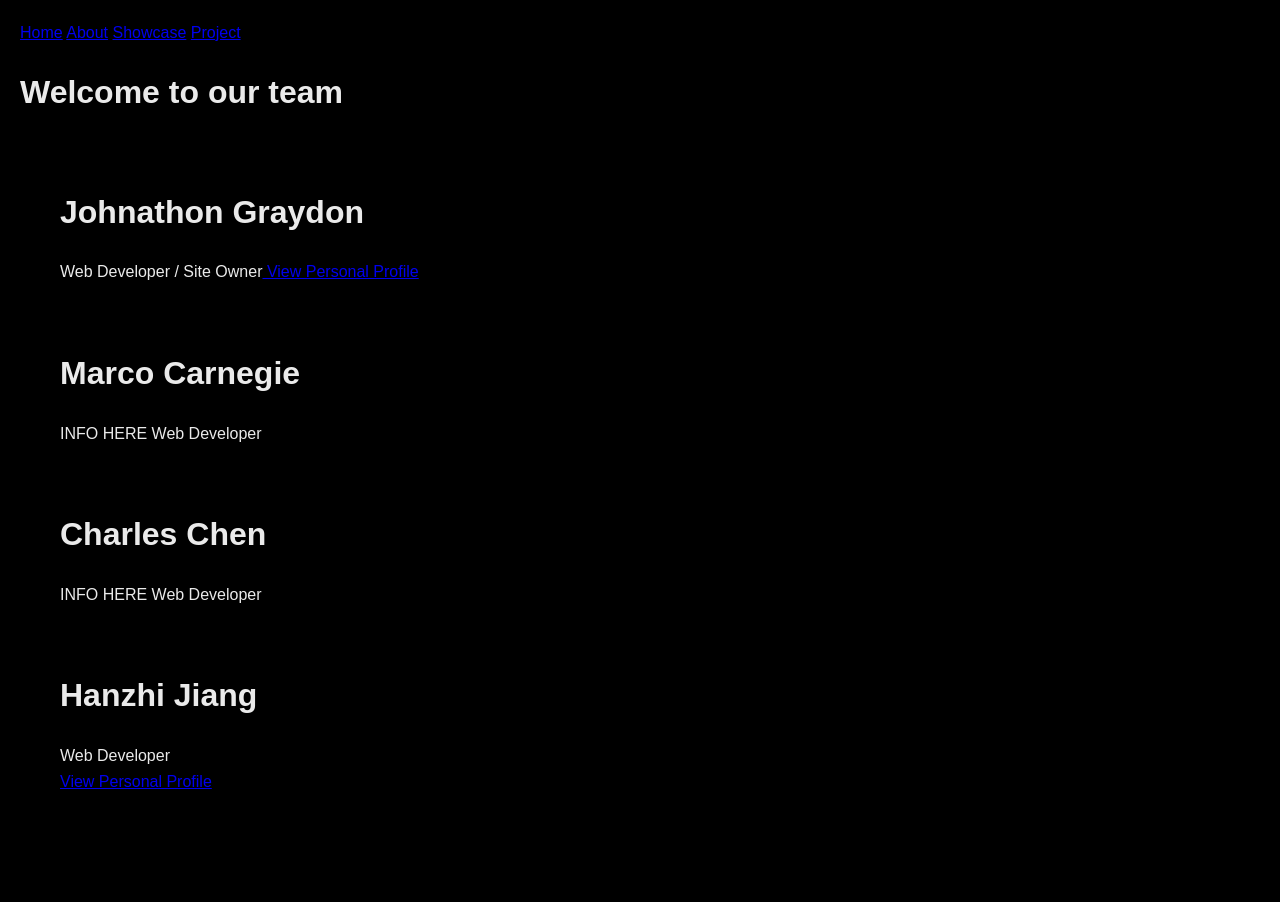
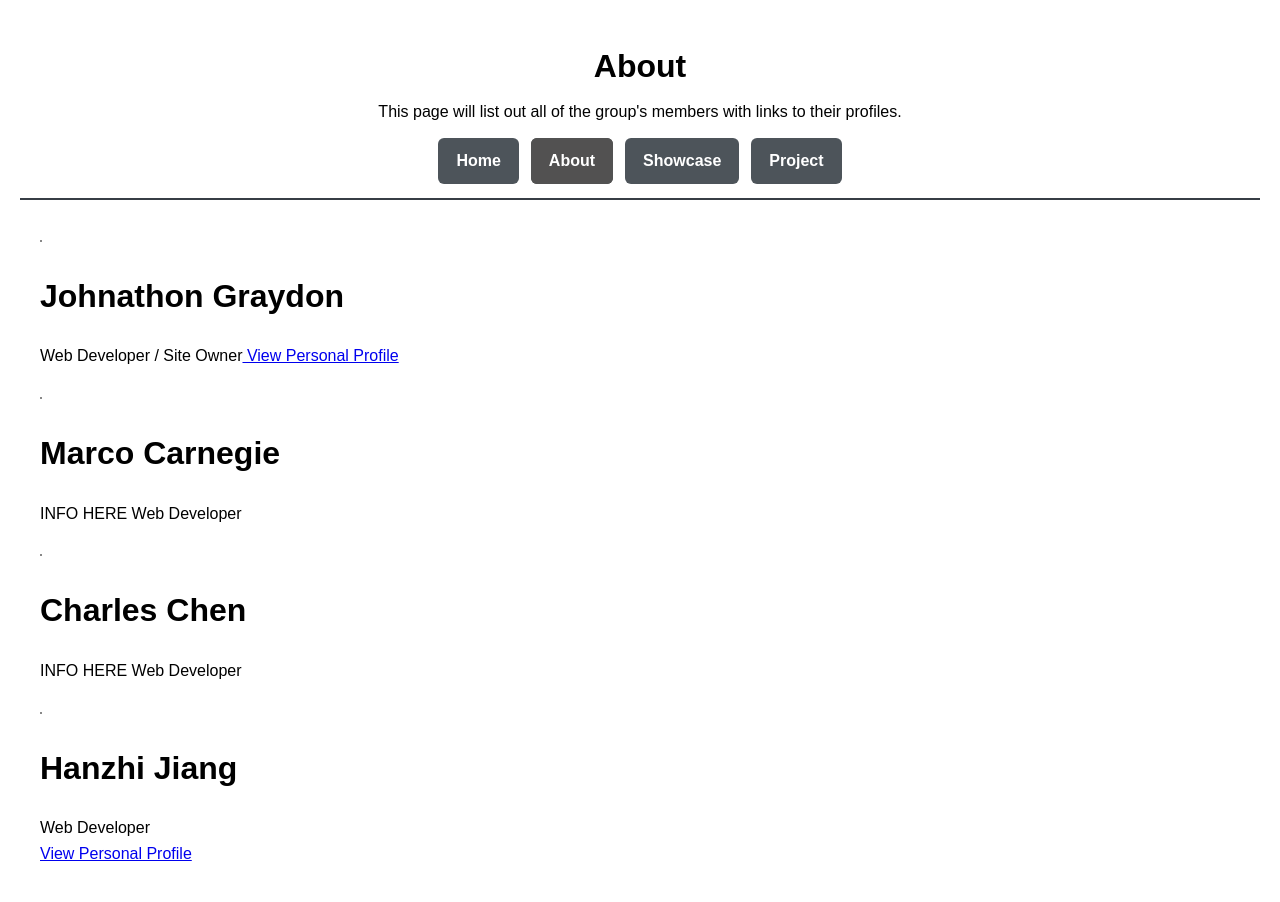
Before and after one commit to Romgi/1XD3-Group-31, a PHP site: page /pages/about.html in a window 1280 px wide. Before the commit the page ends 789 px from the top, so only its background shows below. Run offline with PHP 8.4, Linux system fonts and the light colour scheme.

Commit message:
Added style sheet and made website look better

```diff
--- a/pages/about.html
+++ b/about.html
@@ -7,16 +7,24 @@ web page and include your name as author.
 
 <head>
     <meta charset="utf-8">
+    <meta name="viewport" content="width=device-width, initial-scale=1" />
     <title>About</title>
     <link rel="stylesheet" href="css/style.css" />
 </head>
 
 <body>
-    <a href="index.html">Home</a>
-    <a href="about.html">About</a>
-    <a href="showcase.html">Showcase</a>
-    <a href="project.html">Project</a>
-    <h1>Welcome to our team</h1>
+    <header>
+        <h1>About</h1>
+        <p>This page will list out all of the group's members with links to their profiles.</p>
+        <nav>
+            <a class="nav-link" href="index.html">Home</a>
+            <a class="nav-link active" href="about.html">About</a>
+            <a class="nav-link" href="showcase.html">Showcase</a>
+            <a class="nav-link" href="project.html">Project</a>
+        </nav>
+    </header>
+
+
     <ul>
         <div id="tile">
             <img src="" alt="">
--- a/css/style.css
+++ b/css/style.css
@@ -1,15 +1,28 @@
 /* ===== Global ===== */
+* {
+    box-sizing: border-box;
+}
+
 body {
     font-family: Arial, Helvetica, sans-serif;
-    color: #eaeaea;
+    color: #000000;
     line-height: 1.6;
-    margin: 20px;
-    background-color: #000000;
+    margin: 0;
+    padding: 20px;
+    background-color: #ffffff;
+}
+
+/* Prevent long links/words from breaking layouts */
+p,
+h1,
+h2,
+h3 {
+    overflow-wrap: anywhere;
 }
 
 /* ===== Header ===== */
 header {
-    border-bottom: 2px solid #0084ff;
+    border-bottom: 2px solid #373e45;
     text-align: center;
     margin-bottom: 24px;
     padding-bottom: 14px;
@@ -21,5 +34,240 @@ header h1 {
 
 header p {
     margin-top: 0;
+    color: #000000;
+}
+
+/* Make the header image responsive + nicely sized */
+header img {
+    width: min(420px, 100%);
+    height: auto;
+}
+
+/* ===== Navigation ===== */
+nav {
+    display: flex;
+    justify-content: center;
+    gap: 12px;
+    margin-top: 14px;
+    flex-wrap: wrap;
+}
+
+.nav-link {
+    padding: 10px 18px;
+    background-color: #4d545a;
+    color: #ffffff;
+    text-decoration: none;
+    font-weight: bold;
+    border-radius: 6px;
+    transition: background-color 0.2s ease, transform 0.15s ease,
+        box-shadow 0.15s ease;
+}
+
+.nav-link:hover {
+    background-color: #4d545a;
+    transform: translateY(-2px);
+    box-shadow: 0 4px 10px rgba(27, 27, 28, 0.4);
+}
+
+.nav-link.active {
+    background-color: #525151;
+    color: #ffffff;
+    box-shadow: 0 0 0 2px #525252 inset;
+}
+
+.nav-link:focus-visible {
+    outline: none;
+    box-shadow: 0 0 0 2px #60656a, 0 0 0 4px rgba(45, 46, 48, 0.35);
+}
+
+/* ===== Main Content ===== */
+main {
+    max-width: 900px;
+    margin: 0 auto;
+}
+
+section {
+    margin-bottom: 32px;
+}
+
+section h2 {
+    color: #757a7f;
+    margin-bottom: 10px;
+}
+
+section h3 {
+    margin-top: 20px;
     color: #b5d9ff;
 }
+
+p {
+    margin-bottom: 12px;
+}
+
+ul,
+ol {
+    padding-left: 20px;
+}
+
+hr {
+    border: none;
+    border-top: 1px solid #333;
+    margin: 24px 0;
+}
+
+/* ===== Images ===== */
+img {
+    border-radius: 6px;
+    border: 1px solid #333;
+    margin-top: 10px;
+    max-width: 100%;
+    height: auto;
+}
+
+/* ===== Link Buttons ===== */
+.link-buttons {
+    display: grid;
+    grid-template-columns: 1fr;
+    gap: 12px;
+    margin-top: 12px;
+}
+
+.link-button {
+    display: flex;
+    align-items: center;
+    gap: 10px;
+    padding: 10px 12px;
+    background-color: #1a1a1a;
+    border: 1px solid #2b2b2b;
+    border-radius: 10px;
+    text-decoration: none;
+    color: #eee !important;
+    line-height: 1;
+    box-sizing: border-box;
+    transition: background-color 0.15s ease, transform 0.15s ease,
+        box-shadow 0.15s ease, border-color 0.15s ease;
+}
+
+.link-button img {
+    width: 22px !important;
+    height: 22px !important;
+    max-width: 22px !important;
+    max-height: 22px !important;
+    object-fit: contain;
+    border: none;
+    margin: 0;
+    display: block;
+}
+
+.link-button:hover {
+    background-color: #262626;
+    border-color: #3a3a3a;
+    transform: translateY(-2px);
+    box-shadow: 0 4px 12px rgba(0, 0, 0, 0.35);
+}
+
+.link-button:focus-visible {
+    outline: none;
+    box-shadow: 0 0 0 2px #5a5a5b;
+}
+
+/* ===== Footer ===== */
+footer.footer {
+    background-color: #111 !important;
+    border-top: 1px solid #333;
+    padding: 16px 24px;
+    color: #eee !important;
+    width: 100%;
+    box-sizing: border-box;
+}
+
+.footer-content {
+    max-width: 1100px;
+    margin: 0 auto;
+    display: flex;
+    justify-content: space-between;
+    align-items: center;
+    gap: 12px;
+    flex-wrap: wrap;
+}
+
+.footer-content p {
+    margin: 0;
+    font-size: 0.9rem;
+    opacity: 0.9;
+}
+
+.footer-links {
+    display: flex;
+    gap: 12px;
+    flex-wrap: wrap;
+    justify-content: center;
+}
+
+.footer-link {
+    display: flex;
+    align-items: center;
+    gap: 8px;
+    padding: 6px 12px;
+    background-color: #1a1a1a;
+    border-radius: 8px;
+    text-decoration: none;
+    color: #eee !important;
+    line-height: 1;
+    box-sizing: border-box;
+    transition: background-color 0.15s ease, transform 0.15s ease;
+}
+
+.footer-link img {
+    width: 22px !important;
+    height: 22px !important;
+    max-width: 22px !important;
+    max-height: 22px !important;
+    object-fit: contain;
+    border: none;
+    margin: 0;
+    display: block;
+}
+
+.footer-link:hover {
+    background-color: #262626;
+    transform: translateY(-2px);
+}
+
+/* ===== Responsive Design ===== */
+@media (max-width: 600px) {
+    body {
+        padding: 14px;
+    }
+
+    nav {
+        flex-direction: column;
+        align-items: stretch;
+    }
+
+    .nav-link {
+        width: 100%;
+        text-align: center;
+        padding: 12px 16px;
+    }
+
+    .footer-content {
+        flex-direction: column;
+        text-align: center;
+    }
+
+    .footer-links {
+        width: 100%;
+    }
+
+    .footer-link {
+        width: 100%;
+        justify-content: center;
+    }
+}
+
+@media (min-width: 700px) {
+    .link-buttons {
+        grid-template-columns: repeat(2, minmax(0, 1fr));
+    }
+}
```
Also changed, not shown: index.html (added, +28 -0 lines), pages/index.html (deleted, +0 -22 lines), pages/project.html (deleted, +0 -26 lines), pages/showcase.html (deleted, +0 -22 lines), project.html (added, +32 -0 lines), showcase.html (added, +31 -0 lines).
